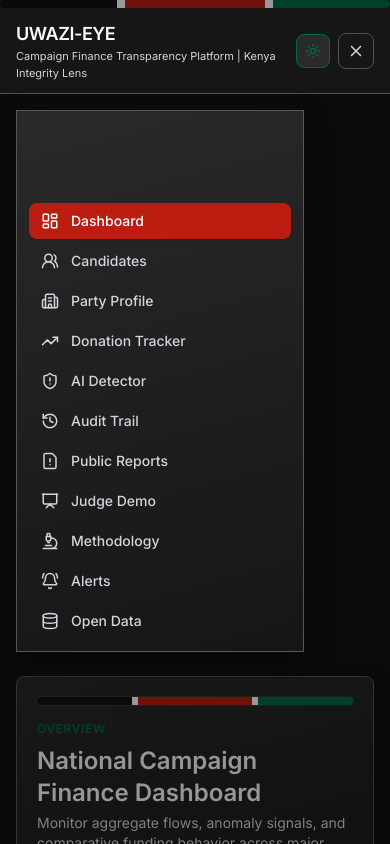
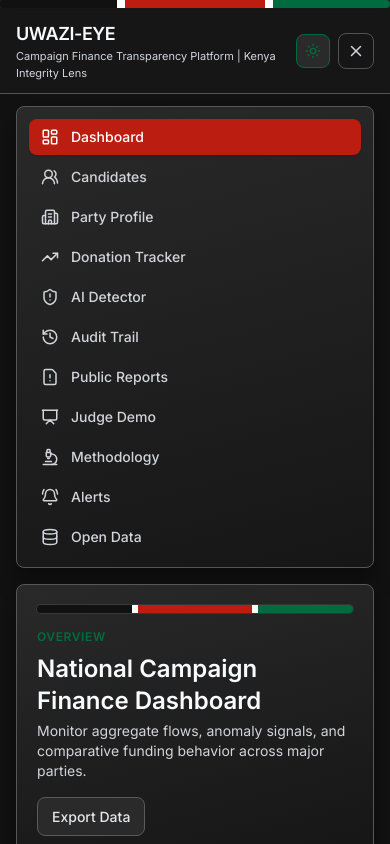
Before and after one commit to blankops-000/HAKI-EYE, a React (Vite) app: page /dashboard in a window 390 px wide. Both pictures are taken after a click on the button 356 px from the left and 50 px from the top of the page. Shown: the top 844 px of the page. Built offline with nearby package versions, Linux system fonts and the light colour scheme.

Commit message:
Render mobile nav inline within frame under header

```diff
--- a/src/components/AppLayout.jsx
+++ b/src/components/AppLayout.jsx
@@ -31,6 +31,32 @@ const navigation = [
   { to: '/dashboard/open-data', label: 'Open Data', icon: Database },
 ];
 
+function NavLinks({ onNavigate }) {
+  return (
+    <nav className="space-y-1" aria-label="Dashboard navigation">
+      {navigation.map((item) => {
+        const Icon = item.icon;
+        return (
+          <NavLink
+            key={item.to}
+            to={item.to}
+            end={item.to === '/dashboard'}
+            onClick={onNavigate}
+            className={({ isActive }) =>
+              `flex items-center gap-3 rounded-lg px-3 py-2 text-sm font-medium transition ${
+                isActive ? 'bg-kenyaRed text-white shadow' : 'text-slate-600 hover:bg-slate-100 hover:text-kenyaGreen'
+              }`
+            }
+          >
+            <Icon size={18} />
+            {item.label}
+          </NavLink>
+        );
+      })}
+    </nav>
+  );
+}
+
 function AppLayout() {
   const [mobileNavOpen, setMobileNavOpen] = useState(false);
 
@@ -63,45 +89,16 @@ function AppLayout() {
       </header>
 
       {mobileNavOpen && (
-        <button
-          type="button"
-          className="fixed inset-0 z-20 bg-black/40 lg:hidden"
-          onClick={() => setMobileNavOpen(false)}
-          aria-label="Close navigation overlay"
-        />
+        <div className="mx-auto max-w-7xl px-4 pt-3 sm:px-6 lg:hidden">
+          <aside className="kenya-panel kenya-card rounded-lg p-3 shadow-soft">
+            <NavLinks onNavigate={() => setMobileNavOpen(false)} />
+          </aside>
+        </div>
       )}
 
       <div className="mx-auto grid max-w-7xl gap-6 px-4 py-4 sm:py-6 lg:grid-cols-[260px_1fr] lg:px-6">
-        <aside
-          className={`kenya-panel kenya-card fixed inset-y-0 left-0 z-30 w-72 overflow-y-auto p-3 shadow-soft transition-transform lg:sticky lg:top-24 lg:h-fit lg:w-auto lg:translate-x-0 ${
-            mobileNavOpen ? 'translate-x-0' : '-translate-x-full'
-          }`}
-        >
-          <div className="pt-20 lg:pt-0">
-            <nav className="space-y-1" aria-label="Dashboard navigation">
-              {navigation.map((item) => {
-                const Icon = item.icon;
-                return (
-                  <NavLink
-                    key={item.to}
-                    to={item.to}
-                    end={item.to === '/dashboard'}
-                    onClick={() => setMobileNavOpen(false)}
-                    className={({ isActive }) =>
-                      `flex items-center gap-3 rounded-lg px-3 py-2 text-sm font-medium transition ${
-                        isActive
-                          ? 'bg-kenyaRed text-white shadow'
-                          : 'text-slate-600 hover:bg-slate-100 hover:text-kenyaGreen'
-                      }`
-                    }
-                  >
-                    <Icon size={18} />
-                    {item.label}
-                  </NavLink>
-                );
-              })}
-            </nav>
-          </div>
+        <aside className="kenya-panel kenya-card hidden h-fit rounded-lg p-3 shadow-soft lg:sticky lg:top-24 lg:block">
+          <NavLinks />
         </aside>
 
         <main className="min-w-0 space-y-6 pb-8 lg:pl-0">
```
